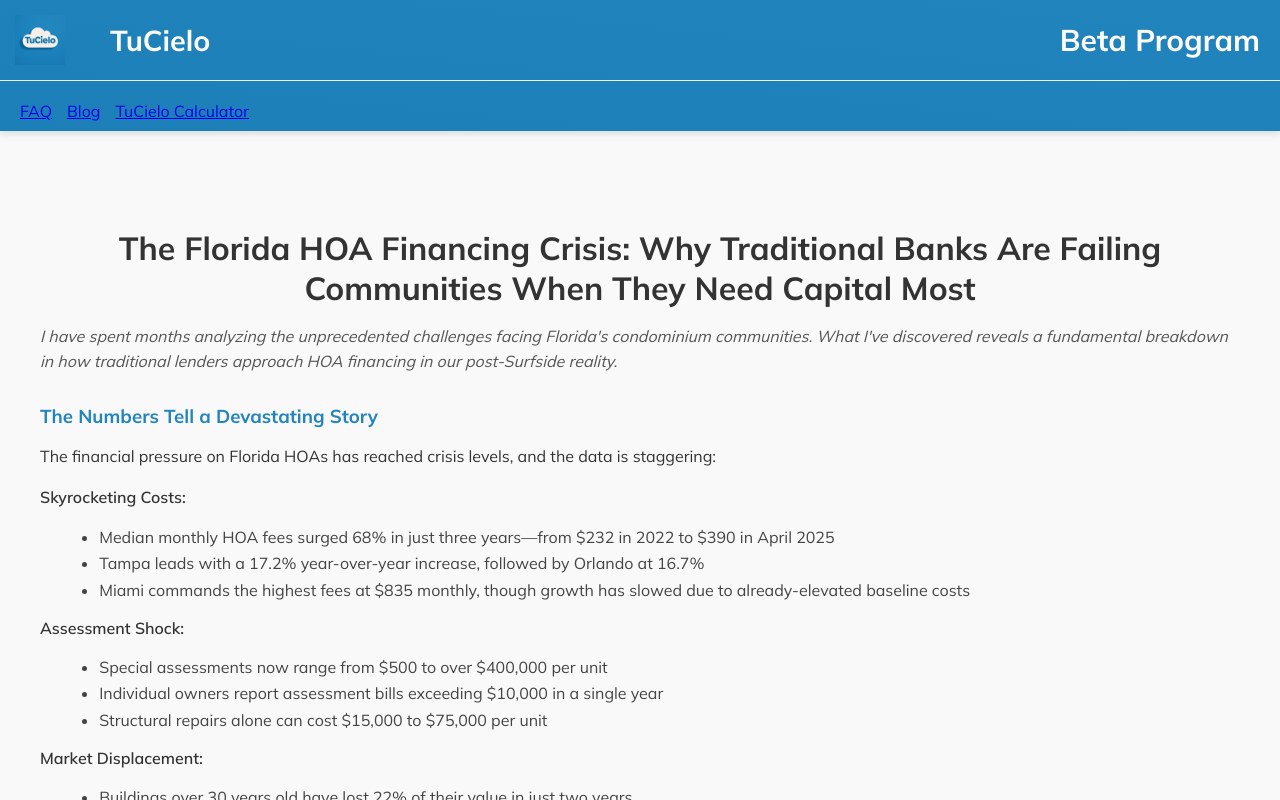
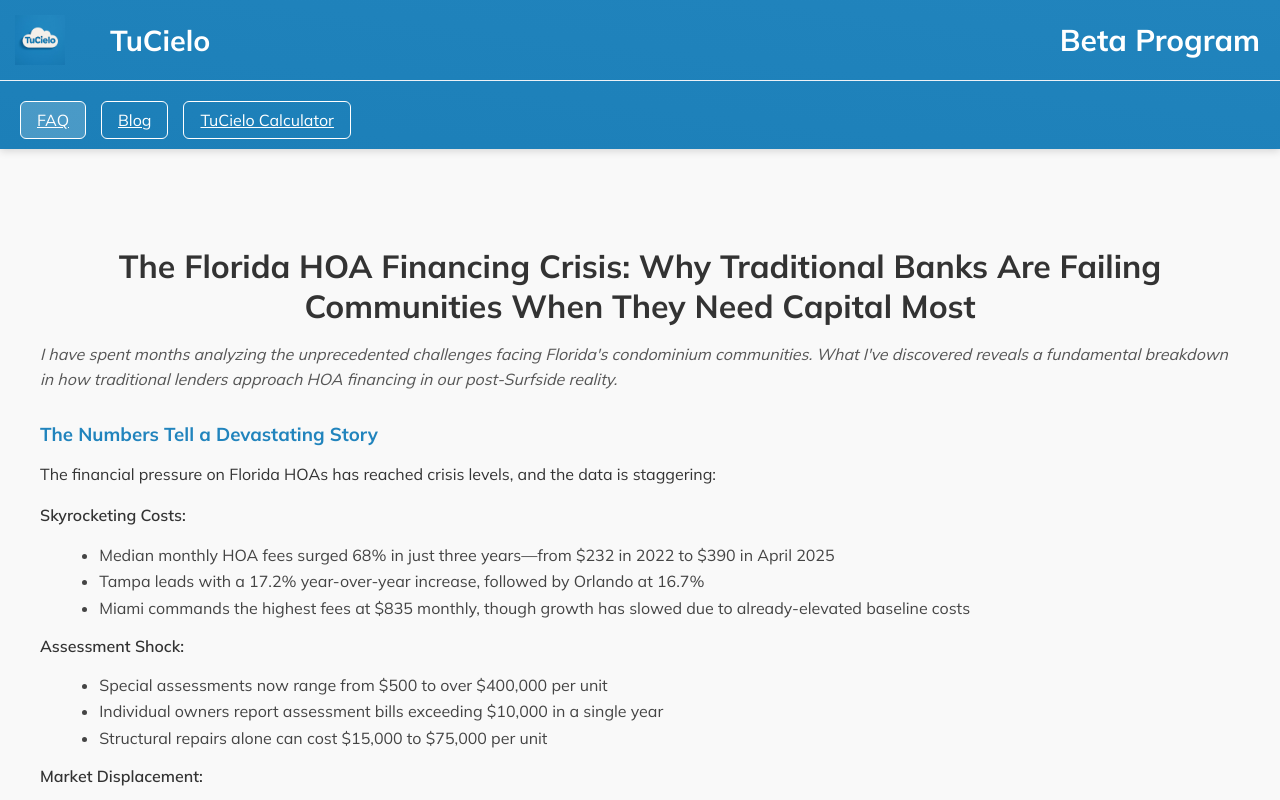
Before and after one commit to MetaCapFin/tu-cielo-site, a React (Create React App) app: page /blogposts in a window 1280 px wide. In both pictures the pointer is over the link "FAQ". Shown: the top 800 px of the page. Built offline with nearby package versions, Linux system fonts and the light colour scheme.

Commit message:
Update blogposts.css

```diff
--- a/src/blogposts.css
+++ b/src/blogposts.css
@@ -202,7 +202,7 @@
   box-sizing: border-box;
 }
 
-.header-button {
+.header-button-link {
   background-color: transparent;
   color: white;
   border: 1px solid white;
@@ -213,7 +213,7 @@
   font-weight: 500;
 }
 
-.header-button:hover {
+.header-button-link:hover {
   background-color: rgba(255, 255, 255, 0.2);
 }
 
```
